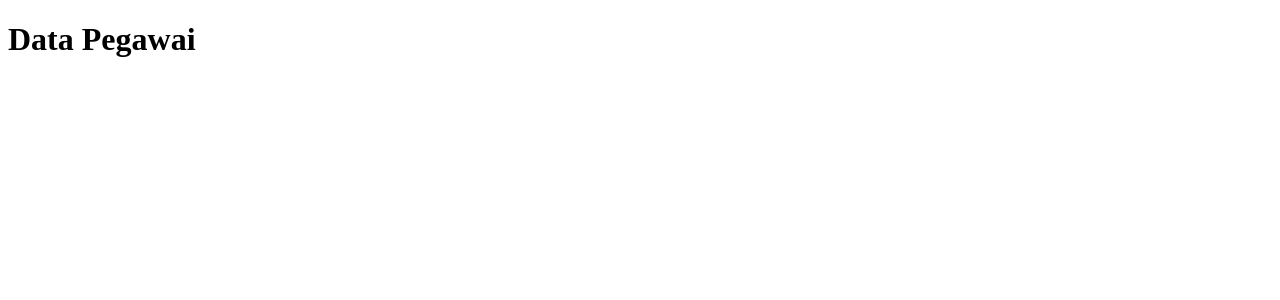
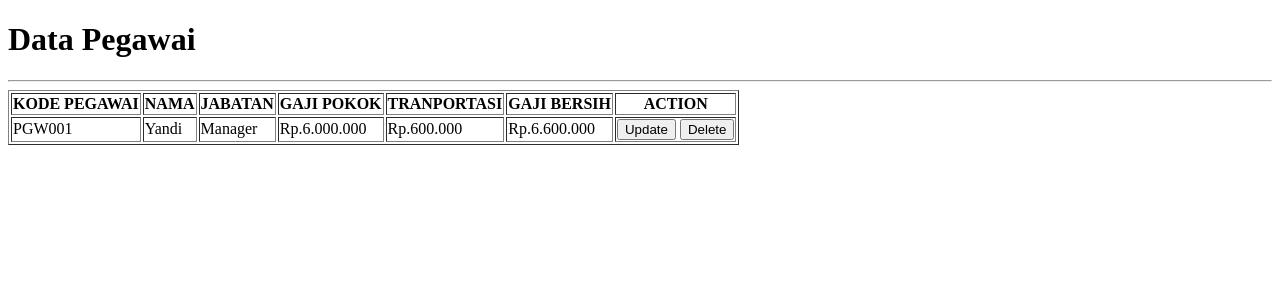
Before and after one commit to ilmukita/CRUD-GajiPegawai, a PHP site: page / in a window 1280 px wide. Shown: the top 300 px of the page. Run offline with PHP 8.4, Linux system fonts and the light colour scheme; data comes from the database, SQL or seed files in the repository.

Commit message:
add code: show data form table on index page

```diff
--- a/index.php
+++ b/index.php
@@ -11,8 +11,36 @@
   <?php
   require_once "koneksi.php";
 
+  $SQL = "SELECT * FROM tb_pegawai";
+  $result = $conn->query($SQL);
   ?>
   <h1>Data Pegawai</h1>
+  <hr>
+  <table border="1">
+    <tr>
+      <th>KODE PEGAWAI</th>
+      <th>NAMA</th>
+      <th>JABATAN</th>
+      <th>GAJI POKOK</th>
+      <th>TRANPORTASI</th>
+      <th>GAJI BERSIH</th>
+      <th>ACTION</th>
+    </tr>
+    <?php while ($d = $result->fetch_assoc()) : ?>
+      <tr>
+        <td><?= $d['kode_pegawai'] ?></td>
+        <td><?= $d['nama'] ?></td>
+        <td><?= $d['jabatan'] ?></td>
+        <td>Rp.<?= number_format($d['gaji_pokok'], 0, ',', '.') ?></td>
+        <td>Rp.<?= number_format($d['transportasi'], 0, ',', '.') ?></td>
+        <td>Rp.<?= number_format($d['gaji_bersih'], 0, ',', '.') ?></td>
+        <td>
+          <a href=""><button>Update</button></a>
+          <a href=""><button>Delete</button></a>
+        </td>
+      </tr>
+    <?php endwhile; ?>
+  </table>
 </body>
 
 </html>
```
